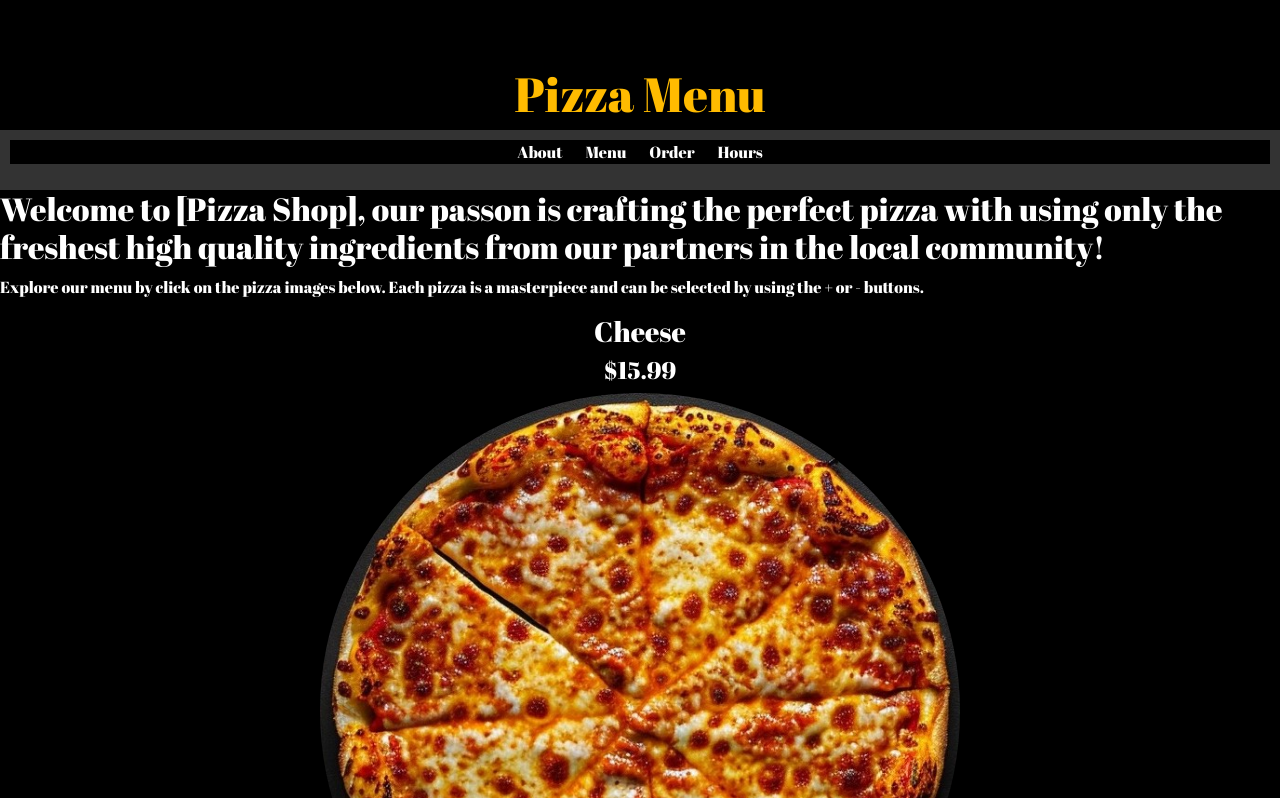
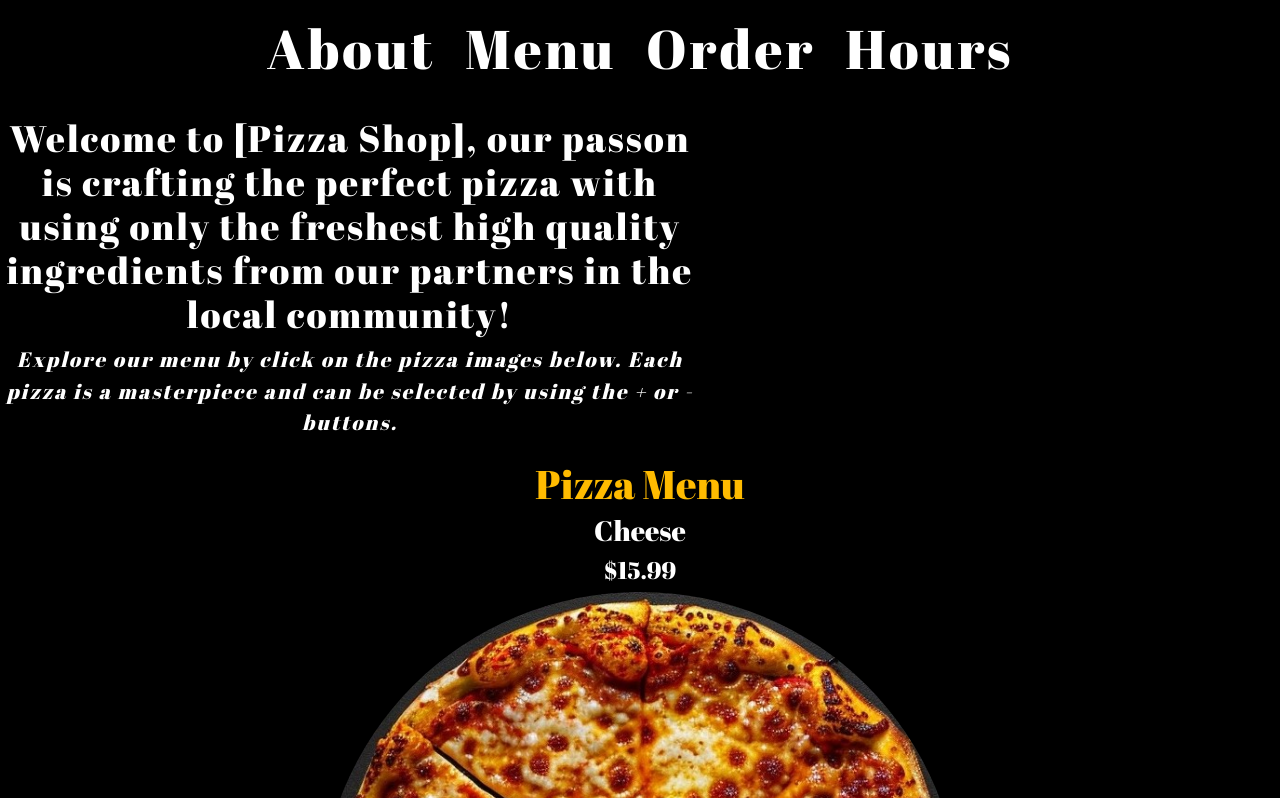
Before and after one commit to jessicacousins/javascript_game_2, a website: page index.html in a window 1280 px wide. Shown: the part 1010-1808 px from the top of the page. Drawn offline with nearby package versions, Linux system fonts and the light colour scheme.

Commit message:
styles updated

```diff
--- a/index.html
+++ b/index.html
@@ -17,7 +17,6 @@
     <div class="welcome-section">
       <img src="pizzaSlice.png" alt="Slice of Pizza" class="pizzaSlice" />
       <h1 class="welcome-text">Pizza Restaurant</h1>
-      <header class="text-center">Pizza Menu</header>
     </div>
 
     <nav>
@@ -31,7 +30,7 @@
 
     <article>
       <div id="about">
-        <h2>
+        <h2 class="welcomeMessage">
           Welcome to [Pizza Shop], our passon is crafting the perfect pizza with
           using only the freshest high quality ingredients from our partners in
           the local community!
@@ -43,6 +42,7 @@
       </div>
 
       <div id="menu">
+        <div class="text-center pizzaMenu">Pizza Menu</div>
         <div class="col">
           <div class="col-auto">
             <div id="menuContainer" class="container container-fluid">
--- a/styles.css
+++ b/styles.css
@@ -53,7 +53,6 @@ header {
 
 /* nav area here  */
 nav {
-  background-color: #333;
   color: white;
   padding: 10px;
   text-align: center;
@@ -62,6 +61,7 @@ nav {
 nav ul {
   list-style-type: none;
   padding: 0;
+  font-size: 3.4rem;
 }
 
 nav ul li {
@@ -72,6 +72,38 @@ nav ul li {
 nav ul li a {
   color: white;
   text-decoration: none;
+  letter-spacing: 3px;
+}
+
+nav ul li a:hover {
+  color: #ffbb00;
+  text-decoration: underline;
+}
+
+.welcomeMessage {
+  display: flex;
+  flex-direction: column;
+  align-items: center;
+  text-align: center;
+  width: 700px;
+  font-size: 2.3rem;
+  letter-spacing: 2px;
+}
+
+.howToOrder {
+  display: flex;
+  flex-direction: column;
+  align-items: center;
+  text-align: center;
+  width: 700px;
+  font-size: 1.3rem;
+  letter-spacing: 2px;
+  font-style: italic;
+}
+
+.pizzaMenu {
+  font-size: 2.5rem;
+  color: #ffbb00;
 }
 
 .container {
```
